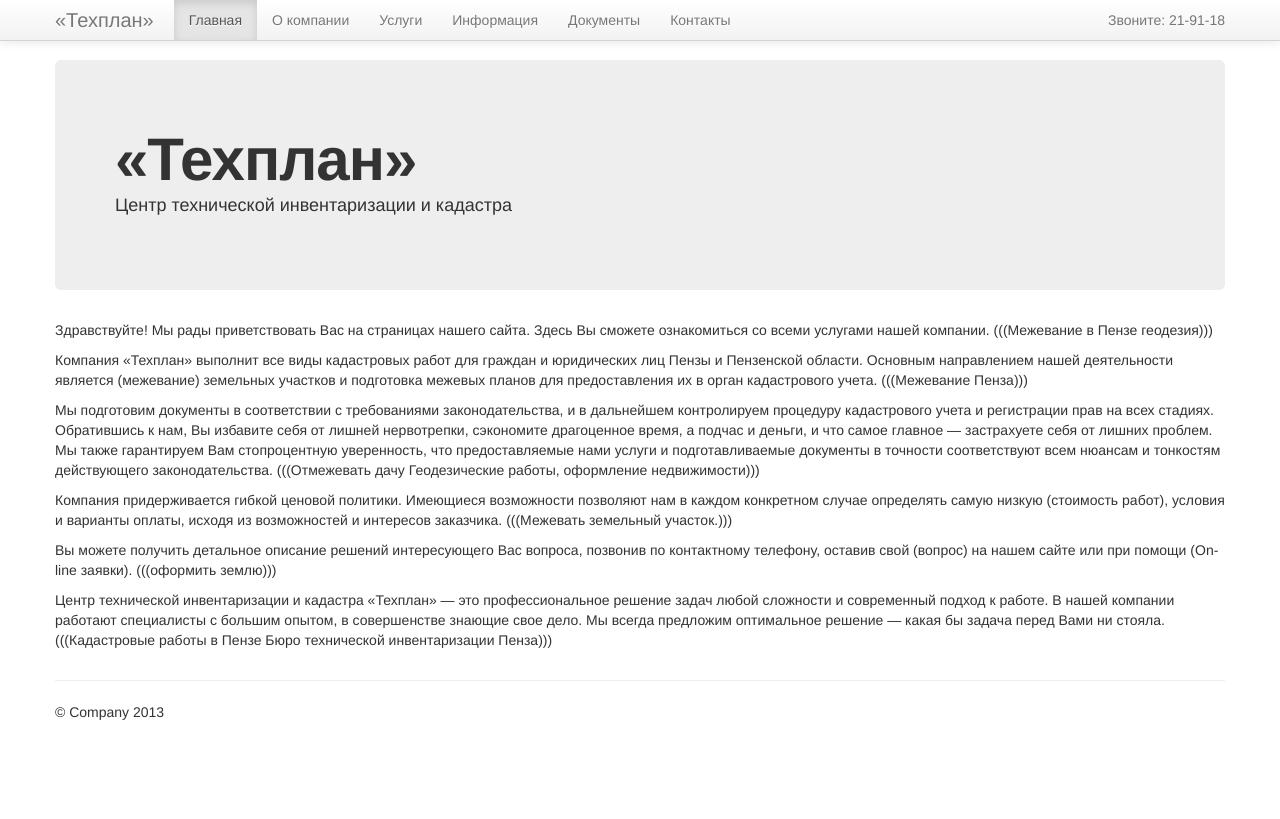
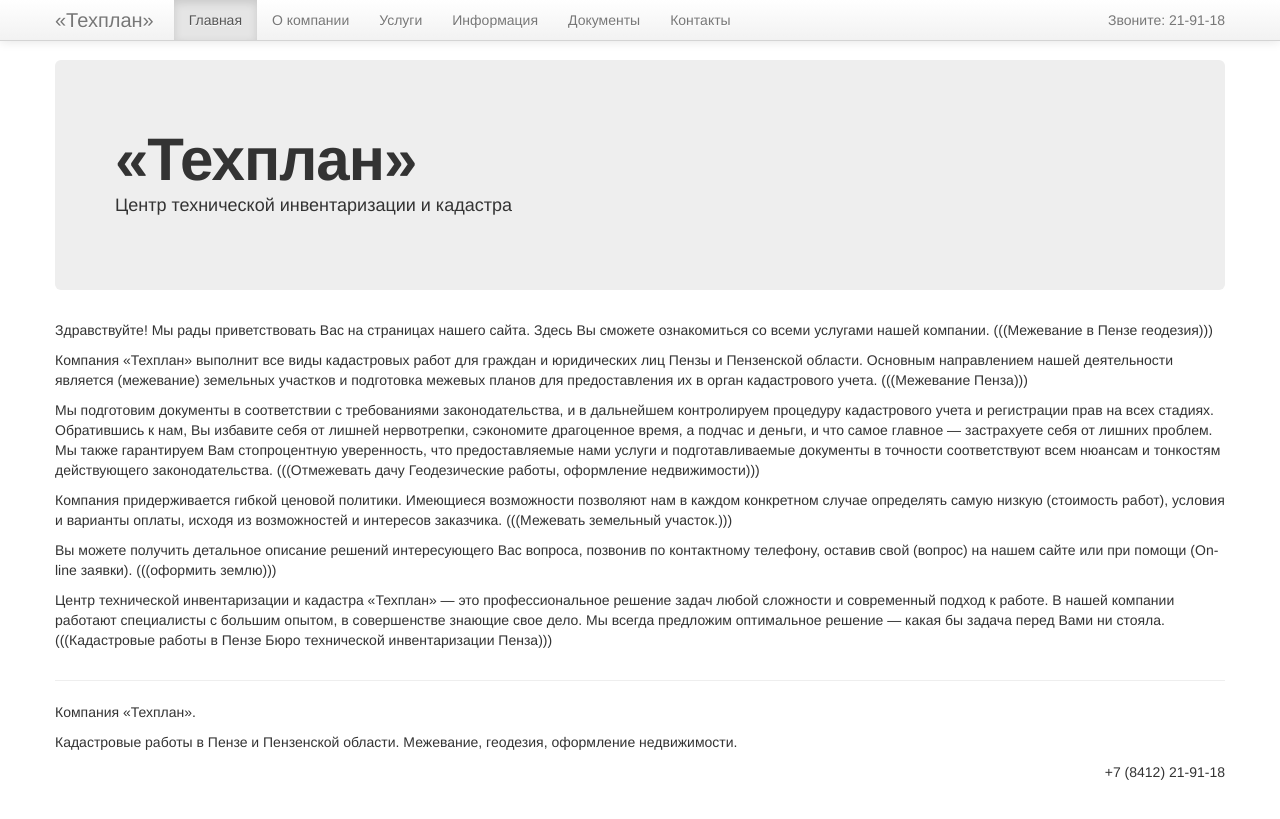
Before and after one commit to m1kc/m1kc.github.com, a Jekyll site: the page built from tehplan/index.md, in a window 1280 px wide. Shown: the top 819 px of the page. Built offline with Jekyll 4.4.1, drawn with Linux system fonts in a browser that asks for light colours.

Commit message:
Tehplan.

```diff
--- a/_layouts/default.html
+++ b/_layouts/default.html
@@ -50,7 +50,9 @@
       </div>
       <hr>
       <footer>
-        <p>&copy; Company 2013</p>
+        <p>Компания &laquo;Техплан&raquo;.</p>
+        <p>Кадастровые работы в Пензе и Пензенской области. Межевание, геодезия, оформление недвижимости.</p>
+        <p class="pull-right">+7 (8412) 21-91-18</p>
       </footer>
     </div>
 
```
